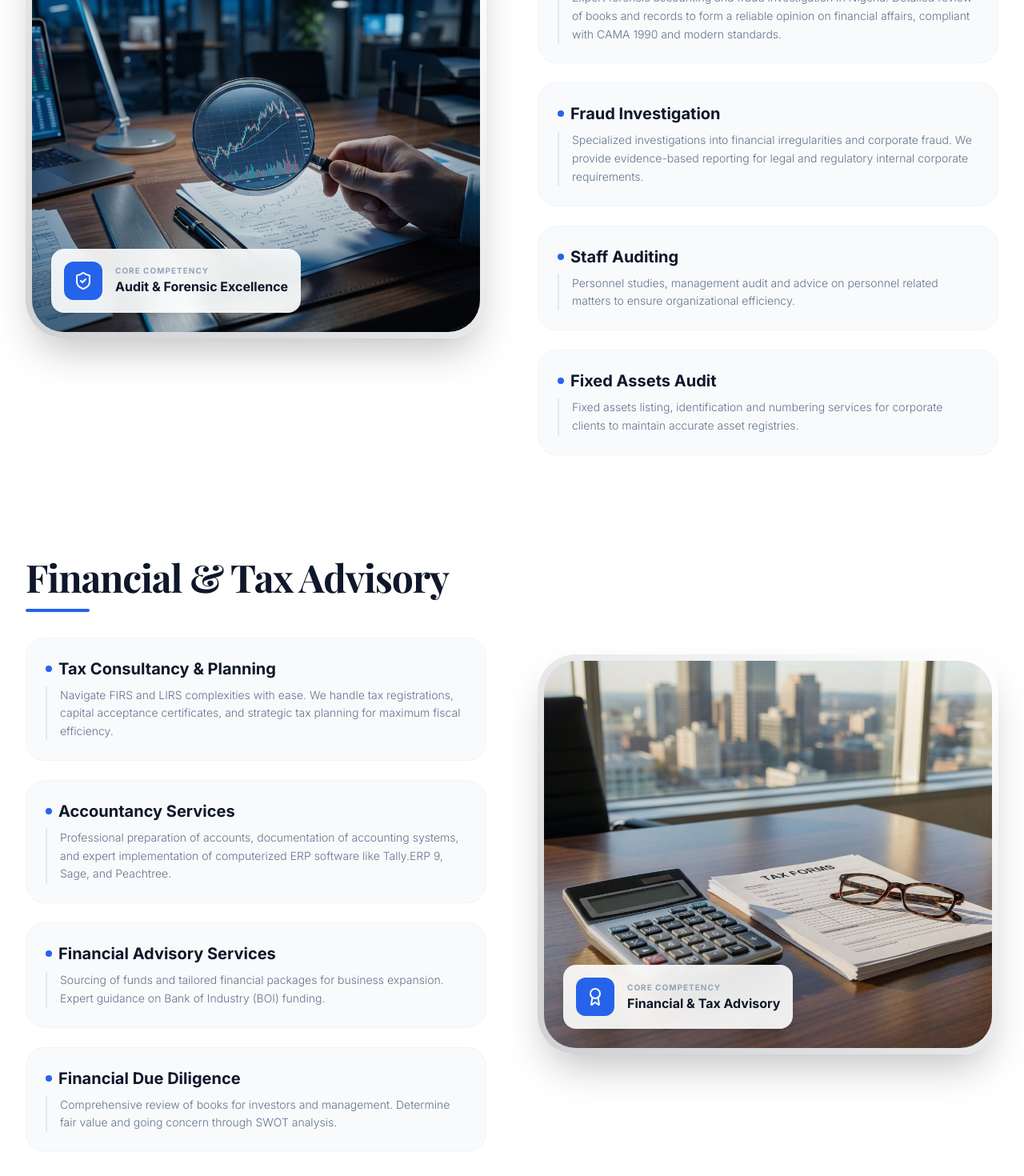
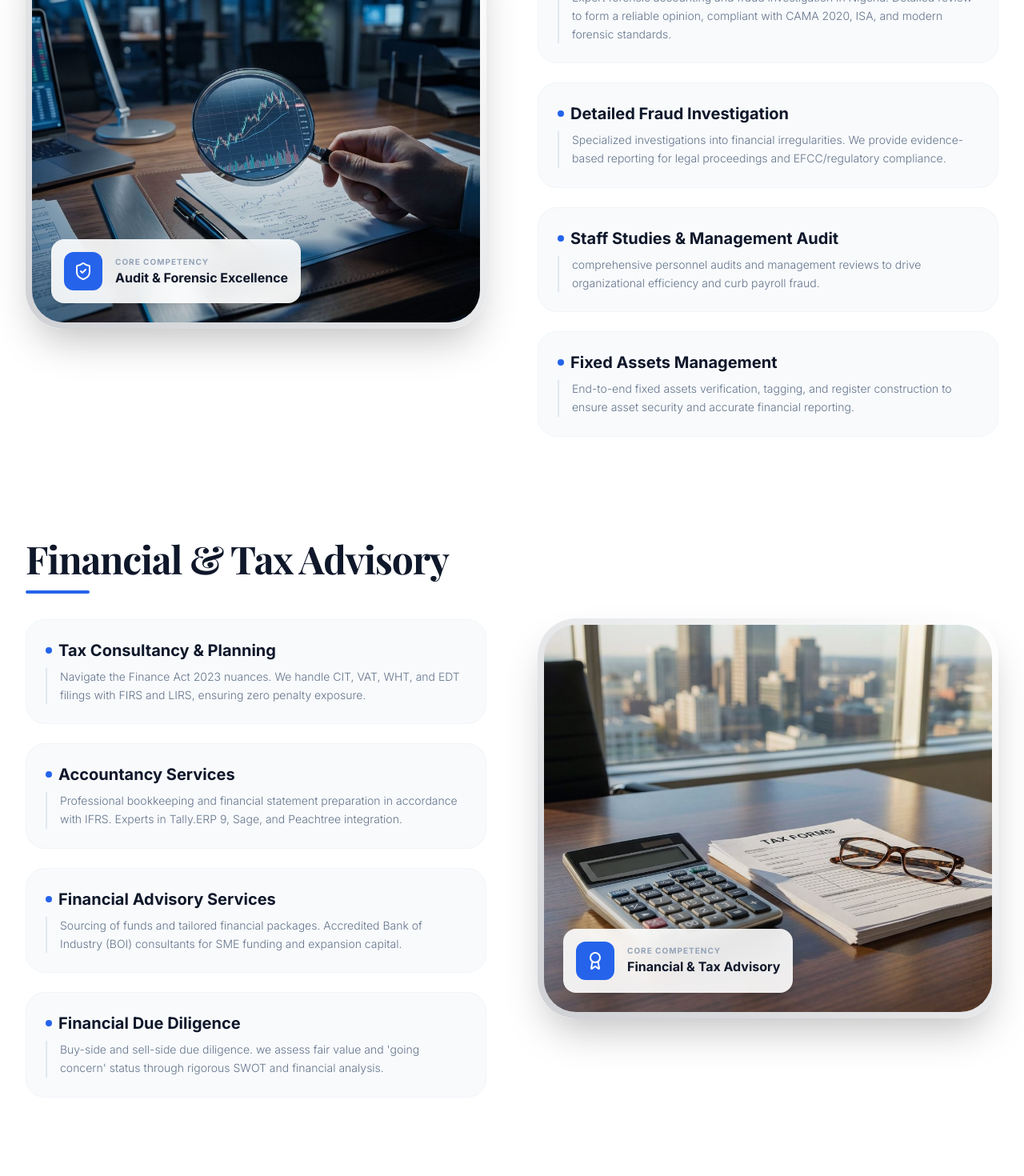
Before and after one commit to lanryweezy/Cedar-Professional-Services-Limited, a React (Vite) app: page /services in a window 1280 px wide. Shown: the part 800-2270 px from the top of the page at 80% size. Built offline with nearby package versions, Linux system fonts and the light colour scheme.

Commit message:
feat: complete Geo-AI optimization, fix layout types, and prepare for release

```diff
--- a/components/Footer.tsx
+++ b/components/Footer.tsx
@@ -36,7 +36,10 @@ const Footer: React.FC = () => {
                     <div className="space-y-8 text-center md:text-left">
                         <h4 className="text-[10px] font-bold text-slate-400 uppercase tracking-[0.2em]">Head Office</h4>
                         <address className="not-italic text-slate-600 text-sm font-light leading-relaxed">
-                            CSS Bookshop House,<br />50/52 Broad Street, CMS, Lagos Island.
+                            CSS Bookshop House,<br />
+                            50/52 Broad Street, CMS,<br />
+                            <span className="font-medium text-slate-500">Lagos Island Financial District,</span><br />
+                            Lagos, Nigeria.
                         </address>
                     </div>
                 </div>
--- a/components/PageHeader.tsx
+++ b/components/PageHeader.tsx
@@ -1,12 +1,12 @@
 
 import React from 'react';
 
-const PageHeader: React.FC<{ title: string; subtitle: string }> = ({ title, subtitle }) => (
+const PageHeader: React.FC<{ title: string; subtitle?: string }> = ({ title, subtitle }) => (
     <header className="bg-slate-900 pt-32 md:pt-48 pb-16 md:pb-24 text-white relative overflow-hidden">
         <div className="absolute top-0 right-0 w-96 h-96 bg-blue-600/10 rounded-full blur-[100px] -translate-y-1/2 translate-x-1/2" />
         <div className="max-w-7xl mx-auto px-4 sm:px-6 lg:px-8 text-center relative z-10 animate-in fade-in slide-in-from-bottom-8 duration-700">
             <h1 className="text-4xl md:text-6xl font-display font-bold mb-6 tracking-tight">{title}</h1>
-            <p className="text-xl text-slate-400 max-w-2xl mx-auto leading-relaxed font-light">{subtitle}</p>
+            {subtitle && <p className="text-xl text-slate-400 max-w-2xl mx-auto leading-relaxed font-light">{subtitle}</p>}
             <div className="w-16 h-1 bg-blue-600 mx-auto mt-10 rounded-full" />
         </div>
     </header>
--- a/pages/About.tsx
+++ b/pages/About.tsx
@@ -26,7 +26,7 @@ const About: React.FC = () => {
                             </div>
                             <h2 className="text-4xl font-display text-slate-900 leading-tight tracking-tight">A Legacy of Trust and Financial Accuracy.</h2>
                             <p className="text-slate-600 text-lg leading-relaxed font-light">
-                                Cedar Professional Services Limited (RC No. 1134779) was born out of the increasing business opportunities in the Nigerian Market and the need for professional financial services. Duly incorporated in August 2013, we have evolved into a premier firm recognized for forensic investigation and complex tax planning.
+                                Cedar Professional Services Limited (RC No. 1134779) is a leading, wholly indigenous Nigerian financial consulting firm. Incorporated in August 2013, we have evolved from a Lagos-based startup into a premier national firm recognized for forensic investigation, complex tax planning, and strategic business recovery.
                             </p>
                             <div className="grid grid-cols-1 md:grid-cols-2 gap-8 pt-4">
                                 <div className="space-y-4">
--- a/pages/Home.tsx
+++ b/pages/Home.tsx
@@ -22,33 +22,61 @@ const Home: React.FC = () => {
 
     const organizationSchema = {
         "@context": "https://schema.org",
-        "@type": "Organization",
+        "@type": "AccountingService",
         "name": "Cedar Professional Services Limited",
         "legalName": "Cedar Professional Services Limited",
         "url": "https://cedarpro.com.ng/",
         "logo": "https://cedarpro.com.ng/logo.png",
+        "description": "Leading forensic audit, tax advisory, and financial consulting firm in Lagos, Nigeria. Accredited by FIRS, BOI, and CAC.",
         "foundingDate": "2013",
         "founders": [
             {
                 "@type": "Person",
-                "name": "Olugbenga Folarin"
+                "name": "Olugbenga Folarin",
+                "jobTitle": "Managing Partner"
             }
         ],
         "address": {
             "@type": "PostalAddress",
             "streetAddress": "3rd Floor CSS Bookshop House, 50/52 Broad Street, CMS",
-            "addressLocality": "Lagos",
+            "addressLocality": "Lagos Island",
             "addressRegion": "Lagos",
+            "postalCode": "101223",
             "addressCountry": "NG"
         },
+        "geo": {
+            "@type": "GeoCoordinates",
+            "latitude": 6.4550,
+            "longitude": 3.3941 // Coordinates for Broad Street, Lagos
+        },
+        "areaServed": [
+            { "@type": "City", "name": "Lagos" },
+            { "@type": "City", "name": "Victoria Island" },
+            { "@type": "City", "name": "Ikoyi" },
+            { "@type": "City", "name": "Ikeja" },
+            { "@type": "City", "name": "Lekki" },
+            { "@type": "Country", "name": "Nigeria" }
+        ],
+        "hasMap": "https://goo.gl/maps/YourGoogleMapLink", // Placeholder for actual map link if available
+        "openingHoursSpecification": [
+            {
+                "@type": "OpeningHoursSpecification",
+                "dayOfWeek": ["Monday", "Tuesday", "Wednesday", "Thursday", "Friday"],
+                "opens": "08:00",
+                "closes": "17:00"
+            }
+        ],
+        "priceRange": "$$",
+        "paymentAccepted": "Cash, Credit Card, Bank Transfer",
         "contactPoint": {
             "@type": "ContactPoint",
             "telephone": "+2348034521158",
-            "contactType": "customer service"
+            "contactType": "customer service",
+            "areaServed": "NG",
+            "availableLanguage": "English"
         },
         "sameAs": [
-            // Add social media links here if available
-            // "https://www.linkedin.com/company/cedarproservices/"
+            "https://www.linkedin.com/company/cedar-professional-services-limited"
         ]
     };
 
@@ -330,7 +358,7 @@ const Home: React.FC = () => {
                         ))}
                         {/* Duplicate for infinite scroll effect */}
                         {[
-                           {
+                            {
                                 challenge: "Significant financial discrepancies and revenue leakage were suspected within a major division.",
                                 solution: "Conducted a deep-dive forensic audit, tracing transactions and identifying control weaknesses.",
                                 result: "Uncovered systemic issues leading to the recovery of over ₦50M in lost revenue and fortified internal controls.",
--- a/pages/Services.tsx
+++ b/pages/Services.tsx
@@ -36,19 +36,19 @@ const Services: React.FC = () => {
             items: [
                 {
                     name: "Special Audits and Forensic Investigation",
-                    desc: "Expert forensic accounting and fraud investigation in Nigeria. Detailed review of books and records to form a reliable opinion on financial affairs, compliant with CAMA 1990 and modern standards."
+                    desc: "Expert forensic accounting and fraud investigation in Nigeria. Detailed review to form a reliable opinion, compliant with CAMA 2020, ISA, and modern forensic standards."
                 },
                 {
-                    name: "Fraud Investigation",
-                    desc: "Specialized investigations into financial irregularities and corporate fraud. We provide evidence-based reporting for legal and regulatory internal corporate requirements."
+                    name: "Detailed Fraud Investigation",
+                    desc: "Specialized investigations into financial irregularities. We provide evidence-based reporting for legal proceedings and EFCC/regulatory compliance."
                 },
                 {
-                    name: "Staff Auditing",
-                    desc: "Personnel studies, management audit and advice on personnel related matters to ensure organizational efficiency."
+                    name: "Staff Studies & Management Audit",
+                    desc: " comprehensive personnel audits and management reviews to drive organizational efficiency and curb payroll fraud."
                 },
                 {
-                    name: "Fixed Assets Audit",
-                    desc: "Fixed assets listing, identification and numbering services for corporate clients to maintain accurate asset registries."
+                    name: "Fixed Assets Management",
+                    desc: "End-to-end fixed assets verification, tagging, and register construction to ensure asset security and accurate financial reporting."
                 }
             ]
         },
@@ -59,19 +59,19 @@ const Services: React.FC = () => {
             items: [
                 {
                     name: "Tax Consultancy & Planning",
-                    desc: "Navigate FIRS and LIRS complexities with ease. We handle tax registrations, capital acceptance certificates, and strategic tax planning for maximum fiscal efficiency."
+                    desc: "Navigate the Finance Act 2023 nuances. We handle CIT, VAT, WHT, and EDT filings with FIRS and LIRS, ensuring zero penalty exposure."
                 },
                 {
                     name: "Accountancy Services",
-                    desc: "Professional preparation of accounts, documentation of accounting systems, and expert implementation of computerized ERP software like Tally.ERP 9, Sage, and Peachtree."
+                    desc: "Professional bookkeeping and financial statement preparation in accordance with IFRS. Experts in Tally.ERP 9, Sage, and Peachtree integration."
                 },
                 {
                     name: "Financial Advisory Services",
-                    desc: "Sourcing of funds and tailored financial packages for business expansion. Expert guidance on Bank of Industry (BOI) funding."
+                    desc: "Sourcing of funds and tailored financial packages. Accredited Bank of Industry (BOI) consultants for SME funding and expansion capital."
                 },
                 {
                     name: "Financial Due Diligence",
-                    desc: "Comprehensive review of books for investors and management. Determine fair value and going concern through SWOT analysis."
+                    desc: "Buy-side and sell-side due diligence. we assess fair value and 'going concern' status through rigorous SWOT and financial analysis."
                 }
             ]
         },
@@ -82,19 +82,19 @@ const Services: React.FC = () => {
             items: [
                 {
                     name: "Comprehensive Business Solutions",
-                    desc: "We provide full-spectrum financial support to ensure your business maintains 100% compliance and thrives in a competitive market."
+                    desc: "From startup registration to post-incorporation filings. We ensure 100% compliance with Nigerian corporate law and market best practices."
                 },
                 {
-                    name: "Restructuring and Re-organization",
-                    desc: "Revitalizing underperforming businesses through strategic restructuring and rejuvenation of morbid systems."
+                    name: "Business Restructuring",
+                    desc: "Revitalizing underperforming entities. We design strategic turnaround plans for distressed businesses in the Nigerian market."
                 },
                 {
                     name: "Mergers and Acquisitions",
-                    desc: "Strategic advisory on merger suitability and acquisition proposals. We conduct full investigations of target businesses."
+                    desc: "Strategic advisory on mergers. We conduct deep-dive investigations of target companies to uncover hidden liabilities before you sign."
                 },
                 {
-                    name: "Secretariat Services",
-                    desc: "Ensuring compliance with Companies and Allied Matters Decree and other related legislation."
+                    name: "Company Secretarial Services",
+                    desc: "Filing of Annual Returns and statutory compliance with the Corporate Affairs Commission (CAC) under the Companies and Allied Matters Act 2020."
                 }
             ]
         },
@@ -105,19 +105,19 @@ const Services: React.FC = () => {
             items: [
                 {
                     name: "Reporting Accountants",
-                    desc: "Licensed reporting accountants for security market entrants and quoted companies on the Nigerian Exchange."
+                    desc: "Licensed reporting accountants for IPOs and capital market transactions on the Nigerian Exchange Group (NGX)."
                 },
                 {
-                    name: "Bank Reconciliation Matters",
-                    desc: "Advocating for clients to resolve extraneous bank charges. We investigate transaction histories to recover erroneous deductions."
+                    name: "Bank Reconciliation & Recovery",
+                    desc: "Forensic analysis of bank statements to recover excess bank charges and illegal deductions from Nigerian commercial banks."
                 },
                 {
                     name: "Human Capital Management",
-                    desc: "Strategic search and recruitment of highly qualified professionals. We provide strategic staff outsourcing for contract roles."
+                    desc: "Executive search and recruitment for finance roles. We verify credentials and background to ensure you hire trusted professionals."
                 },
                 {
-                    name: "Training and Development",
-                    desc: "Practical-oriented training in Banking, Accounting, and Information Technology facilitated by industry veterans."
+                    name: "Corporate Training",
+                    desc: "Practical workshops on Nigerian Tax Laws, Forensic Accounting, and ERP usage facilitated by seasoned industry veterans."
                 }
             ]
         }
@@ -126,23 +126,23 @@ const Services: React.FC = () => {
     const faqs = [
         {
             q: "What are the requirements for FIRS Tax Clearance in Nigeria?",
-            a: "Requirements include evidence of tax payments for the last three years, completed application forms, and audited financial statements. Cedar Pro assists in streamlining this process with FIRS and LIRS."
+            a: "Requirements include evidence of tax payments (CIT, VAT, EDT) for the last three years, TIN validation, and audited financial statements. Cedar Pro assists in streamlining this process via the FIRS TaxPro Max portal."
         },
         {
             q: "How can a company recover excess or erroneous bank charges?",
-            a: "We conduct comprehensive investigations of bank statements and transaction histories to identify overcharges. Our team then advocates on your behalf to negotiate and recover erroneous deductions through professional representation."
+            a: "We conduct forensic investigations of your bank statements over a 6-year period (statute of limitations). Our team identifies illegal charges and engages the bank for immediate reversal and refund."
         },
         {
             q: "Is Cedar Professional Services Limited accredited by the Bank of Industry (BOI)?",
-            a: "Yes, we are accredited SME Auditors and Business Development Support Providers (BDSP) with the Bank of Industry Limited, helping businesses access capital and maintain compliance."
+            a: "Yes, we are accredited Business Development Support Providers (BDSP) with the Bank of Industry. We help Nigerian SMEs package bankable business plans to access low-interest BOI intervention funds."
         },
         {
             q: "Do you provide Tally.ERP 9 and Sage installation and training?",
-            a: "Absolutely. We are experts in the implementation of computerized accounting systems. We handle setup, documentation, and practical staff training for Tally.ERP 9, Sage, Peachtree, and other ERP solutions."
+            a: "Absolutely. We are authorized partners for major ERP solutions. We handle installation, chart of accounts setup to Nigerian standards, and staff training for Tally.ERP 9 and Sage 50/Cloud."
         },
         {
             q: "What is your role in World Bank-funded projects like SFTAS?",
-            a: "We serve as strategic consultants for programs like SFTAS (States Fiscal Transparency, Accountability and Sustainability). Our role includes payroll forensic auditing, revenue collection verification, and financial transparency investigations for state governments."
+            a: "We serve as Independent Verification Agents (IVAs) and consultants for programs like SFTAS. Our role involves validating state-level fiscal performance indicators and ensuring transparency in public fund management."
         }
     ];
 
```
Also changed, not shown: types.ts (+11 -0 lines).
